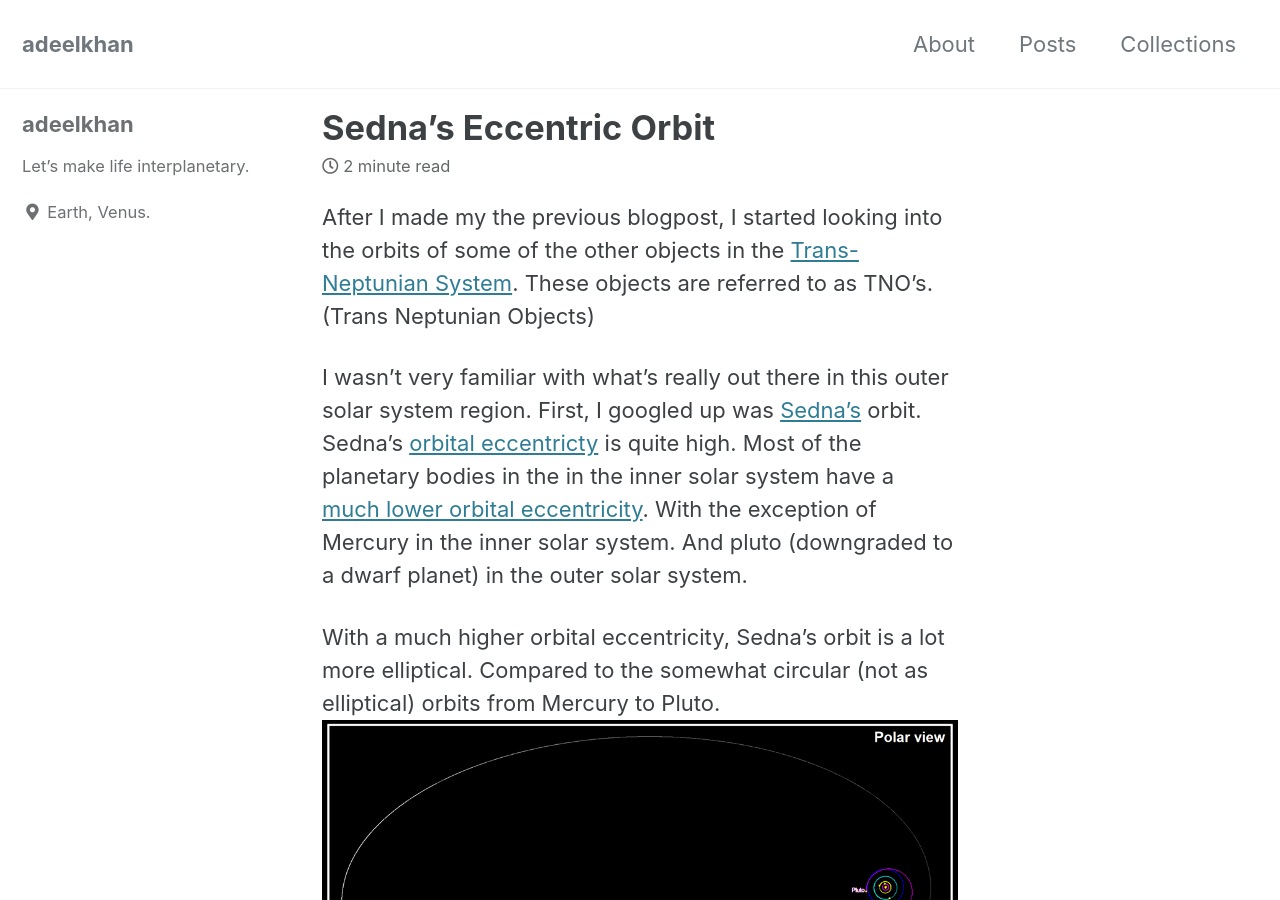
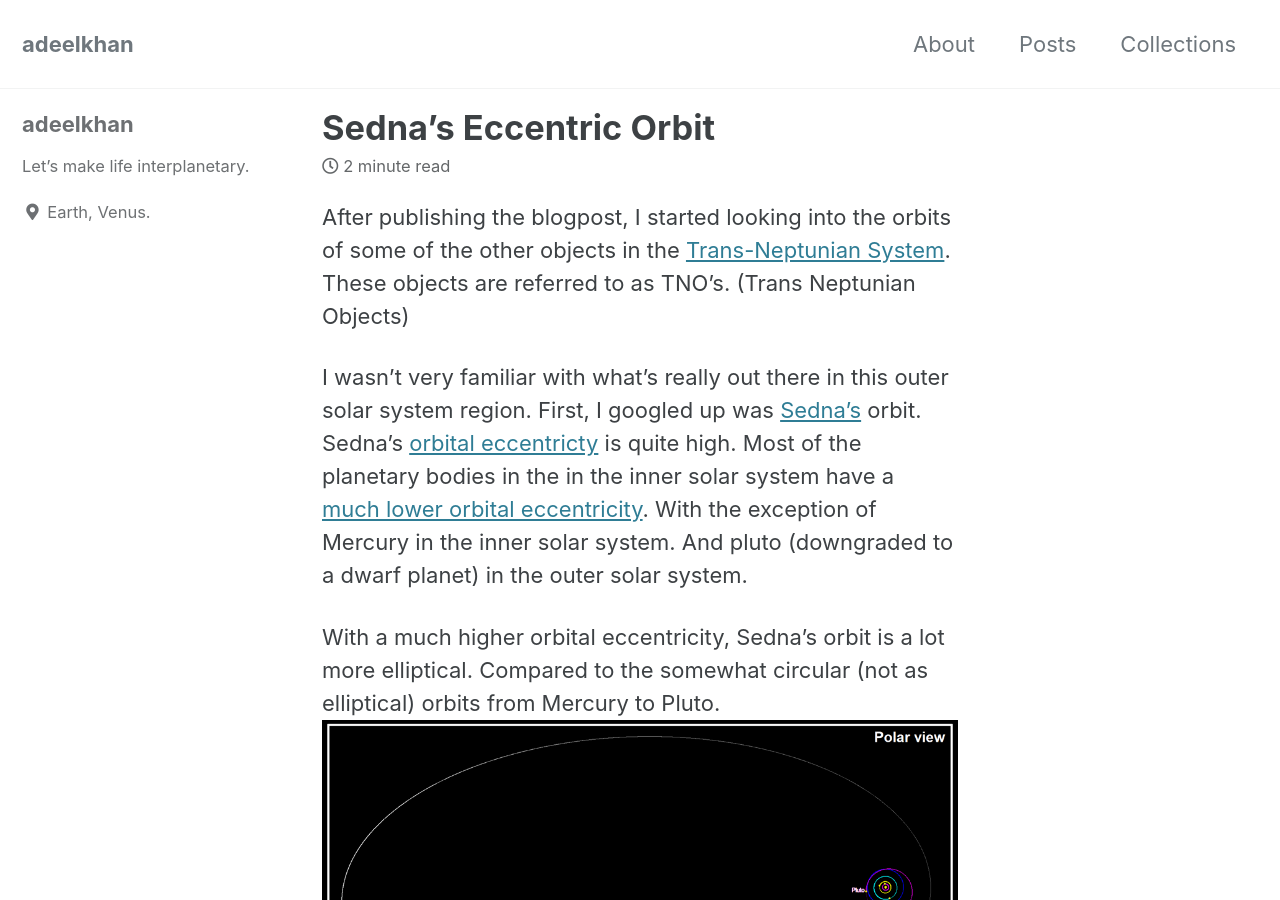
Before and after one commit to stellardreams/stellardreams.github.io, a Jekyll site: the page built from _posts/2020-11-02-Sedna's-eccentric-orbit.md, in a window 1280 px wide and 900 px high. Built offline with Jekyll 4.4.1, drawn with Linux system fonts in a browser that asks for light colours; cached includes are drawn as plain includes.

Commit message:
Update 2020-11-02-Sedna's-eccentric-orbit.md

```diff
--- a/_posts/2020-11-02-Sedna's-eccentric-orbit.md
+++ b/_posts/2020-11-02-Sedna's-eccentric-orbit.md
@@ -1,4 +1,4 @@
-After I made my the previous blogpost, I started looking into the orbits of some of the other objects in the [Trans-Neptunian System](https://en.wikipedia.org/wiki/Trans-Neptunian_object). These objects are referred to as TNO's. (Trans Neptunian Objects)
+After publishing the blogpost, I started looking into the orbits of some of the other objects in the [Trans-Neptunian System](https://en.wikipedia.org/wiki/Trans-Neptunian_object). These objects are referred to as TNO's. (Trans Neptunian Objects)
 
 I wasn't very familiar with what's really out there in this outer solar system region. First, I googled up was [Sedna's](https://en.wikipedia.org/wiki/90377_Sedna) orbit. Sedna's [orbital eccentricty](https://en.wikipedia.org/wiki/Orbital_eccentricity) is quite high. Most of the planetary bodies in the in the inner solar system have a [much lower orbital eccentricity](https://nssdc.gsfc.nasa.gov/planetary/factsheet/). With the exception of Mercury in the inner solar system. And pluto (downgraded to a dwarf planet) in the outer solar system.
 
```
